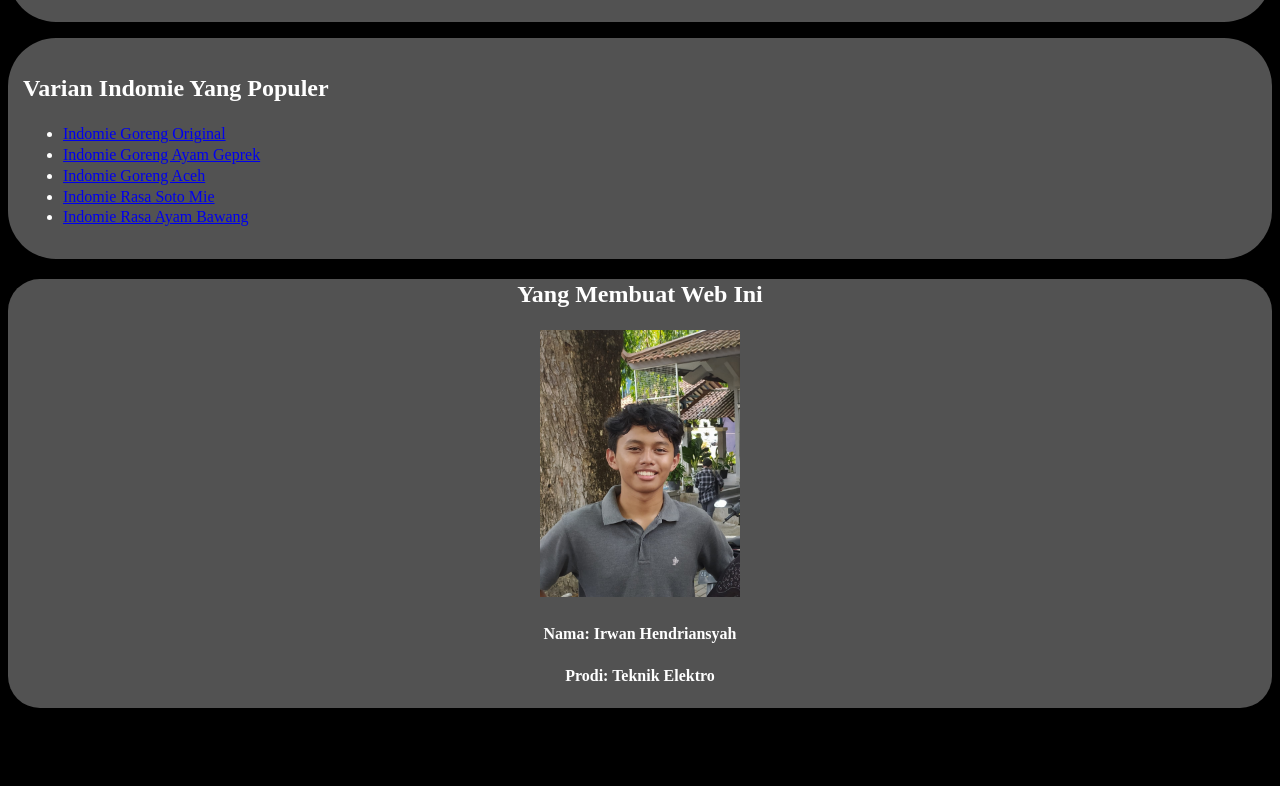
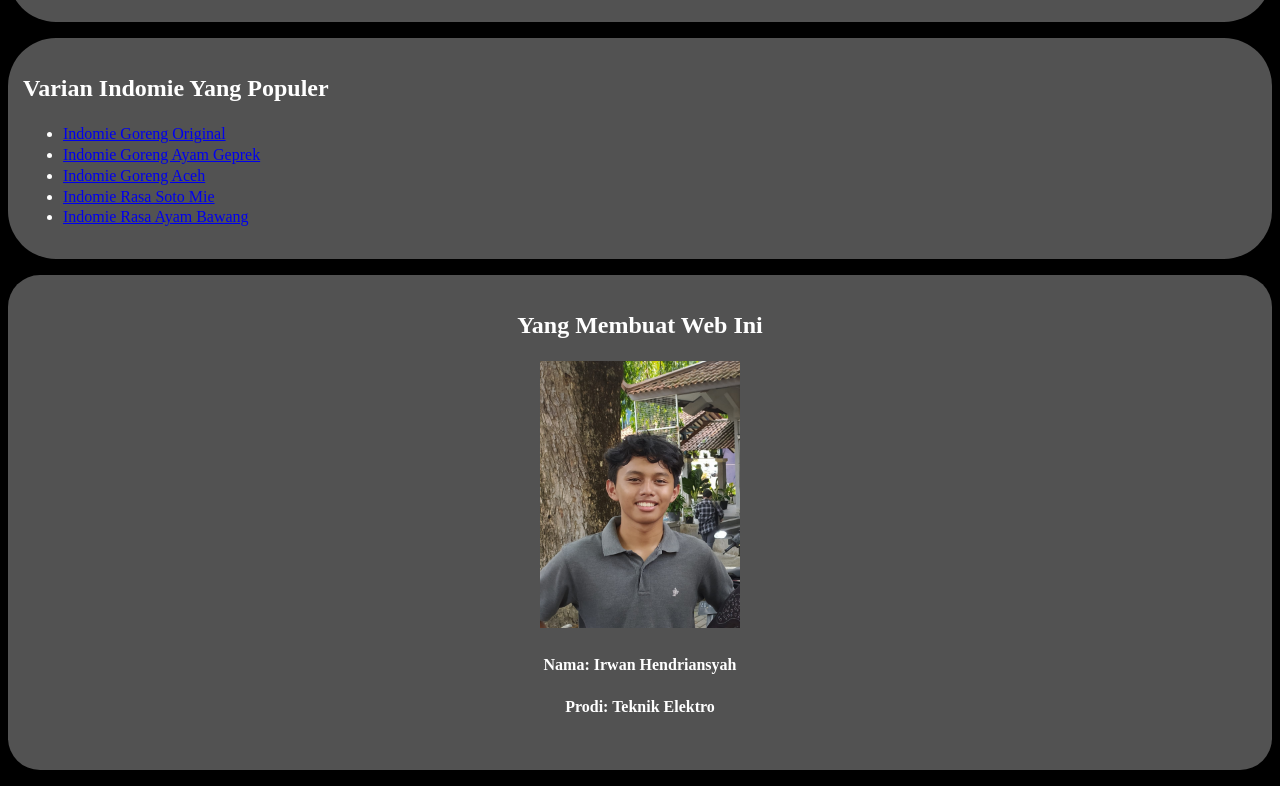
Before and after one commit to wanhayss/web-magang, a plain HTML site: page index.html in a window 1280 px wide. Shown: the part 1293-2079 px from the top of the page. Before the commit the page ends 2017 px from the top, so only its background shows below. Drawn offline with Linux system fonts and the light colour scheme.

Commit message:
Update style.css

```diff
--- a/style.css
+++ b/style.css
@@ -26,7 +26,7 @@ main section{
 
 footer{
     background-color: rgb(82, 82, 82);
-    padding: aut0;
+    padding: 15px;
     border-radius: 2rem;
     text-align: center;
     margin-bottom: 1rem;
```
